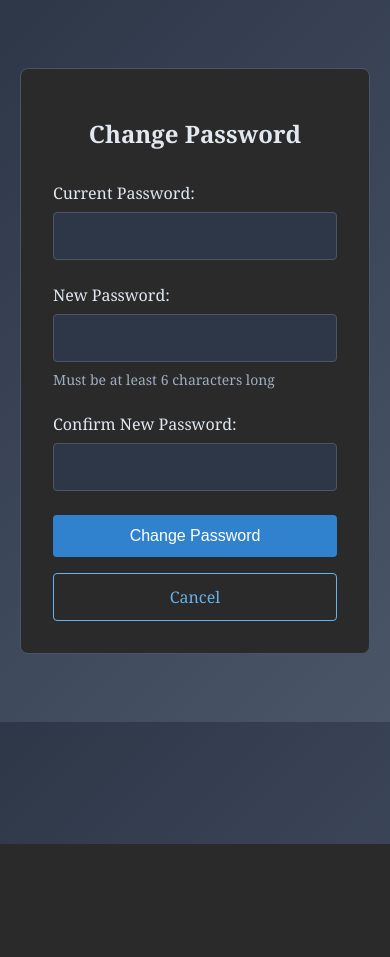
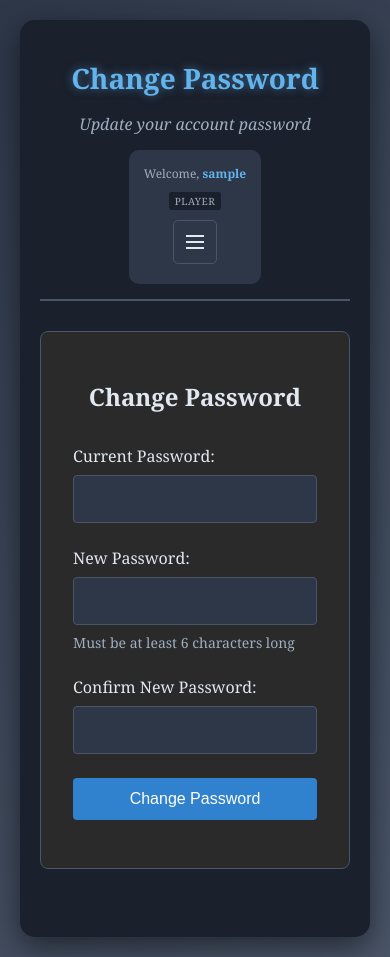
Before and after one commit to turingtestable/AethermereMap, a Flask app: page /auth/change-password in a window 390 px wide. Before the commit the page ends 844 px from the top, so only its background shows below. Run offline with Flask 3, Linux system fonts and the light colour scheme; the visitor is signed in with stand-in values (Sample User, id 1).

Commit message:
Implement unified navigation system and improve page layouts
Navigation System:
- Create reusable navigation component (partials/navigation.html)
- Add consistent hamburger menu with user info across all pages
- Implement conditional menu items that exclude current page
- Add proper JavaScript for menu toggle functionality

Role-Based Access Control:
- Restrict Character Profile access to players only
- Add server-side validation in auth.py routes
- Update navigation to show Character Profile only for players

Layout Improvements:
- Fix title/menu overlap issues on narrow containers
- Remove restrictive max-width constraints from auth pages
- Add responsive CSS for better mobile/narrow screen support
- Ensure consistent spacing and professional appearance

Favicon Implementation:
- Add Aethermere favicon to all HTML templates
- Move favicon to proper static directory structure

Updated Pages:
- Main map page (index.html)
- Guild Management (guilds.html)
- Guild Information (guild_info.html)
- Character Profile (auth/character_profile.html)
- Change Password (auth/change_password.html)
- Manage Users (auth/manage_users.html)
- Login page (auth/login.html)

🤖 Generated with [Claude Code](https://claude.ai/code)

Co-Authored-By: Claude <noreply@anthropic.com>

```diff
--- a/app/routes/auth.py
+++ b/app/routes/auth.py
@@ -156,6 +156,10 @@ def change_password():
 @bp.route('/character-profile', methods=['GET', 'POST'])
 @login_required
 def character_profile():
+    if current_user.role != 'player':
+        flash('Access denied. Character profiles are only available to players.', 'error')
+        return redirect(url_for('main.index'))
+
     if request.method == 'POST':
         character_name = request.form['character_name'].strip()
 
--- a/app/static/css/style.css
+++ b/app/static/css/style.css
@@ -146,10 +146,48 @@ body {
         gap: 15px;
     }
 
+    .title-content {
+        position: static;
+        transform: none;
+    }
+
     .title-user-menu {
         text-align: center;
         min-width: auto;
+        margin-left: 0;
     }
+}
+
+/* Additional responsive fix for narrow containers */
+@media (max-width: 600px) {
+    .title-section {
+        flex-direction: column;
+        gap: 15px;
+    }
+
+    .title-content {
+        position: static;
+        transform: none;
+    }
+
+    .title-user-menu {
+        margin-left: 0;
+    }
+}
+
+/* Specific fix for containers with max-width constraints */
+.map-container[style*="max-width: 500px"] .title-section {
+    flex-direction: column;
+    gap: 15px;
+}
+
+.map-container[style*="max-width: 500px"] .title-content {
+    position: static;
+    transform: none;
+}
+
+.map-container[style*="max-width: 500px"] .title-user-menu {
+    margin-left: 0;
 }
 
 .map-title {
--- a/app/templates/auth/change_password.html
+++ b/app/templates/auth/change_password.html
@@ -4,6 +4,7 @@
     <meta charset="UTF-8">
     <meta name="viewport" content="width=device-width, initial-scale=1.0">
     <title>Change Password - Aethermere Map</title>
+    <link rel="icon" type="image/png" href="{{ url_for('static', filename='favicon_aethermere.png') }}">
     <link rel="stylesheet" href="{{ url_for('static', filename='css/style.css') }}">
     <style>
         .password-form {
@@ -116,8 +117,14 @@
     </style>
 </head>
 <body>
-    <div class="password-form">
-        <h1 class="form-title">Change Password</h1>
+    <div class="map-container">
+        {% set page_title = "Change Password" %}
+        {% set page_subtitle = "Update your account password" %}
+        {% set current_page = "change_password" %}
+        {% include 'partials/navigation.html' %}
+
+        <div class="password-form" style="margin-top: 30px; max-width: none;">
+            <h1 class="form-title">Change Password</h1>
 
         {% with messages = get_flashed_messages(with_categories=true) %}
             {% if messages %}
@@ -149,8 +156,8 @@
             </div>
 
             <button type="submit" class="btn-primary">Change Password</button>
-            <a href="{{ url_for('main.index') }}" class="btn-secondary">Cancel</a>
         </form>
+        </div>
     </div>
 </body>
 </html>
--- a/app/templates/auth/login.html
+++ b/app/templates/auth/login.html
@@ -4,6 +4,7 @@
     <meta charset="UTF-8">
     <meta name="viewport" content="width=device-width, initial-scale=1.0">
     <title>Login - Aethermere City Map</title>
+    <link rel="icon" type="image/png" href="{{ url_for('static', filename='favicon_aethermere.png') }}">
     <link rel="stylesheet" href="{{ url_for('static', filename='css/style.css') }}">
     <style>
         .login-container {
--- /dev/null
+++ b/app/templates/partials/navigation.html
@@ -0,0 +1,82 @@
+<!-- Full-width Title with User Menu -->
+<div class="title-section">
+    <div class="title-content">
+        <h1 class="map-title" style="margin-bottom: 5px;">{{ page_title }}</h1>
+        <p class="map-subtitle" style="margin-bottom: 0;">{{ page_subtitle }}</p>
+    </div>
+    <div class="title-user-menu">
+        <div style="color: #a0aec0; font-size: 12px; margin-bottom: 6px;">
+            Welcome, <strong style="color: #63b3ed;">{{ current_user.display_name }}</strong>
+        </div>
+        <div style="margin-bottom: 10px;">
+            <span style="background: #1a202c; padding: 2px 6px; border-radius: 3px; font-size: 10px; color: #a0aec0; text-transform: uppercase; letter-spacing: 0.5px;">
+                {{ current_user.role }}
+            </span>
+        </div>
+        <div class="user-menu">
+            <button class="user-menu-button" onclick="toggleUserMenu()" aria-label="Menu">
+            </button>
+            <div class="user-menu-dropdown">
+                <div class="user-menu-section">Navigation</div>
+                {% if current_page != 'map' %}
+                <div class="user-menu-item">
+                    <a href="{{ url_for('main.index') }}">City Map</a>
+                </div>
+                {% endif %}
+                {% if current_page != 'guild_info' %}
+                <div class="user-menu-item">
+                    <a href="{{ url_for('main.guild_info') }}">Guild Information</a>
+                </div>
+                {% endif %}
+
+                {% if current_user.can_edit_districts() %}
+                <div class="user-menu-section">Management</div>
+                {% if current_page != 'guilds' %}
+                <div class="user-menu-item">
+                    <a href="{{ url_for('main.guilds') }}">Manage Guilds</a>
+                </div>
+                {% endif %}
+                {% endif %}
+
+                {% if current_user.role == 'admin' %}
+                {% if current_page != 'manage_users' %}
+                <div class="user-menu-item">
+                    <a href="{{ url_for('auth.manage_users') }}">Manage Users</a>
+                </div>
+                {% endif %}
+                {% endif %}
+
+                <div class="user-menu-section">Account</div>
+                {% if current_user.role == 'player' and current_page != 'character_profile' %}
+                <div class="user-menu-item">
+                    <a href="{{ url_for('auth.character_profile') }}">Character Profile</a>
+                </div>
+                {% endif %}
+                {% if current_page != 'change_password' %}
+                <div class="user-menu-item">
+                    <a href="{{ url_for('auth.change_password') }}">Change Password</a>
+                </div>
+                {% endif %}
+                <div class="user-menu-item logout">
+                    <a href="{{ url_for('auth.logout') }}">Logout</a>
+                </div>
+            </div>
+        </div>
+    </div>
+</div>
+
+<script>
+// User menu dropdown functionality
+function toggleUserMenu() {
+    const menu = document.querySelector('.user-menu');
+    menu.classList.toggle('open');
+}
+
+// Close menu when clicking outside
+document.addEventListener('click', function(e) {
+    const menu = document.querySelector('.user-menu');
+    if (!menu.contains(e.target)) {
+        menu.classList.remove('open');
+    }
+});
+</script>
```
Also changed, not shown: app/templates/auth/character_profile.html (+7 -10 lines), app/templates/auth/manage_users.html (+9 -3 lines), app/templates/guild_info.html (+6 -31 lines), app/templates/guilds.html (+9 -16 lines), app/templates/index.html (+5 -65 lines), app/static/favicon_aethermere.png (added).
